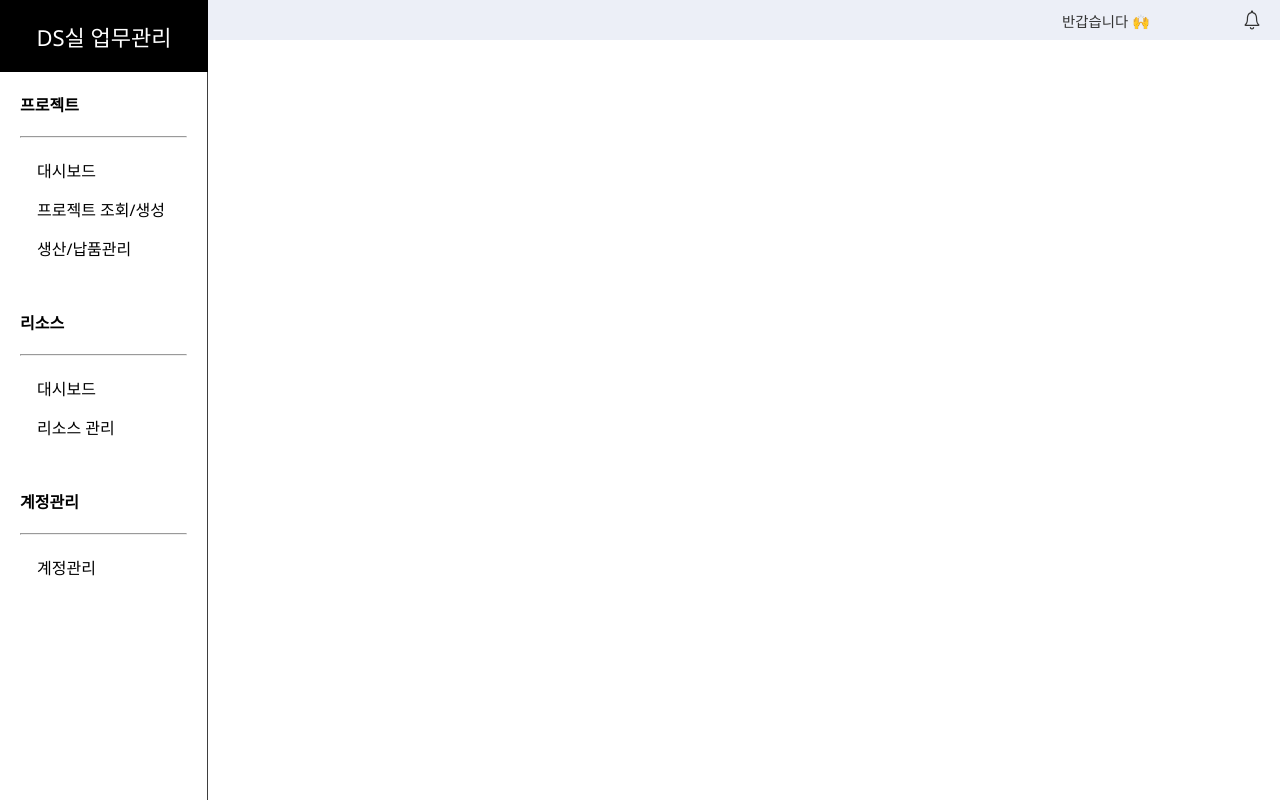
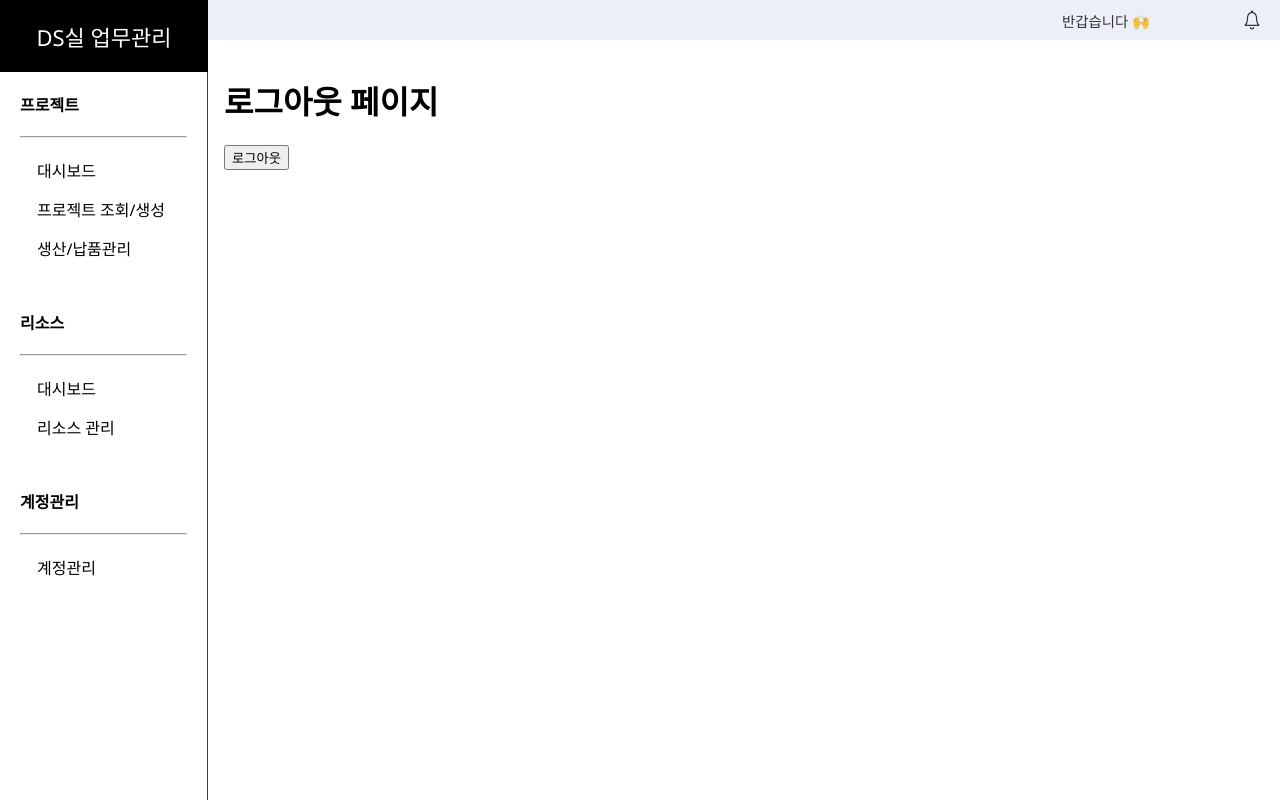
Before and after one commit to nanyoojinee/TeamTask_front, a React (Create React App) app: page /logout in a window 1280 px wide. Built offline with nearby package versions, Linux system fonts and the light colour scheme.

Commit message:
로그아웃 구현 및 readme

```diff
--- a/src/app/App.tsx
+++ b/src/app/App.tsx
@@ -3,11 +3,11 @@ import { BrowserRouter as Router, Routes, Route } from "react-router-dom";
 import DashboardPage from "../pages/DashboardPage/DashboardPage";
 import ProjectsPage from "../pages/ProjectsPage/ProjectsPage";
 import ProjectDetailPage from "../pages/ProjectsPage/ProjectDetailPage";
-import AccountPage from "../pages/AccountPage/AccountPage";
+import AccountPage from "../pages/AccountPage/AccountTeamPage";
 import AccountUsers from "../pages/AccountPage/AccountUsersPage";
-
+import LogoutPage from "../pages/LoginPage/LogoutPage";
 import ResourceChartPage from "../pages/ResourceChartPage/ResourceChartPage";
-import LoginRedirectPage from "../pages/AccountPage/LoginRedirectPage";
+import LoginRedirectPage from "../pages/LoginPage/LoginRedirectPage";
 import AccountTeamPage from "../pages/AccountPage/AccountTeamPage";
 import GlobalStyle from "../styles/GlobalStyle";
 import Sidebar from "../components/layout/Sidebar";
@@ -39,6 +39,7 @@ function App() {
           <Route path="/project/:id" element={<ProjectDetailPage />} />
           <Route path="/resource" element={<ResourceChartPage />} />
           <Route path="/account" element={<AccountPage />} />
+          <Route path="/logout" element={<LogoutPage />} />
           <Route path="/account/team" element={<AccountTeamPage />} />
           <Route path="/account-management" element={<AccountUsers />} />
           <Route path="/auth/google-redirect" element={<LoginRedirectPage />} />
--- /dev/null
+++ b/src/pages/LoginPage/LogoutPage.tsx
@@ -0,0 +1,29 @@
+import React from "react";
+import { post } from "../../api/index";
+import { useNavigate } from "react-router-dom"; // useNavigate 훅 사용
+
+const LogoutPage: React.FC = () => {
+  const navigate = useNavigate();
+
+  const handleLogout = async (): Promise<void> => {
+    try {
+      // 서버에 로그아웃 요청
+      //   await post("/auth/logout", {});
+      localStorage.removeItem("accessToken"); // 로컬 스토리지의 액세스 토큰 삭제
+      alert("로그아웃 되었습니다."); // 사용자에게 로그아웃 알림
+      navigate("/"); // 로그인 페이지로 리다이렉트
+    } catch (error) {
+      console.error("로그아웃 실패", error);
+      alert("로그아웃에 실패했습니다. 다시 시도해주세요.");
+    }
+  };
+
+  return (
+    <div>
+      <h1>로그아웃 페이지</h1>
+      <button onClick={handleLogout}>로그아웃</button>
+    </div>
+  );
+};
+
+export default LogoutPage;
--- a/src/pages/ProjectsPage/CreateProjectModal.tsx
+++ b/src/pages/ProjectsPage/CreateProjectModal.tsx
@@ -1,4 +1,4 @@
-import React, { useState } from "react";
+import React, { useState, useEffect } from "react";
 import styled from "styled-components";
 import { addProject } from "../../api/projectsModalApi";
 import { ProjectData } from "../../types/index";
@@ -70,7 +70,8 @@ const SubmitButton = styled.button`
 export const CreateProjectModal: React.FC<{
   showModal: boolean;
   onClose: () => void;
-}> = ({ showModal, onClose }) => {
+  onCreateSuccess: () => void;
+}> = ({ showModal, onClose, onCreateSuccess }) => {
   const [projectId, setProjectId] = useState("");
   const [client, setClient] = useState(""); // 'customer'를 'client'로 이름 변경
   const [managerId, setManagerId] = useState("");
@@ -91,6 +92,7 @@ export const CreateProjectModal: React.FC<{
         };
 
         await addProject(projectData);
+        onCreateSuccess();
         alert("프로젝트가 생성되었습니다!");
         // Reset form and close modal
         closeModal();
--- a/src/pages/ProjectsPage/ProjectForm.tsx
+++ b/src/pages/ProjectsPage/ProjectForm.tsx
@@ -1,5 +1,5 @@
 // src/components/ProjectList.tsx
-import React from "react";
+import { useState,useEffect } from "react";
 import styled, { css } from "styled-components";
 import { ProjectFormHeader } from "./ProjectFormHeader";
 import { Project } from "../../types/index";
@@ -69,6 +69,7 @@ export const Separator = styled.span`
     transform: translateX(-50%);
   }
 `;
+
 
 export const ProjectForm = ({
   viewType,
--- a/src/pages/ProjectsPage/ProjectsPage.tsx
+++ b/src/pages/ProjectsPage/ProjectsPage.tsx
@@ -117,7 +117,9 @@ const ProjectsPage = () => {
   const projects: Project[] = useSelector(
     (state: RootState) => state.projects.list
   ); // 상태 선택자를 이용하여 프로젝트 목록 가져오기
-
+  const reloadProjects = () => {
+    dispatch(getProjects());
+  };
   useEffect(() => {
     dispatch(getProjects()); // 페이지가 렌더링될 때 프로젝트 목록을 가져오는 액션 디스패치
   }, [dispatch]); // useEffect의 의존성 배열에 dispatch 추가
@@ -153,7 +155,11 @@ const ProjectsPage = () => {
       <Header>
         <h1>프로젝트 조회/생성</h1>
         <StyledButton onClick={handleOpenModal}>+ 프로젝트 생성</StyledButton>
-        <CreateProjectModal showModal={showModal} onClose={handleCloseModal} />
+        <CreateProjectModal
+          showModal={showModal}
+          onClose={handleCloseModal}
+          onCreateSuccess={reloadProjects}
+        />
       </Header>
       <ViewSelector>
         <StyledButton onClick={showMainView}>메인</StyledButton>
```
Also changed, not shown: tsconfig.json (+3 -9 lines), src/pages/LoginPage/LoginPage.tsx (renamed from src/pages/AccountPage/AccountPage.tsx), src/pages/LoginPage/LoginRedirectPage.tsx (renamed from src/pages/AccountPage/LoginRedirectPage.tsx), 1 other file (tests, documents, lock files or other folders).
